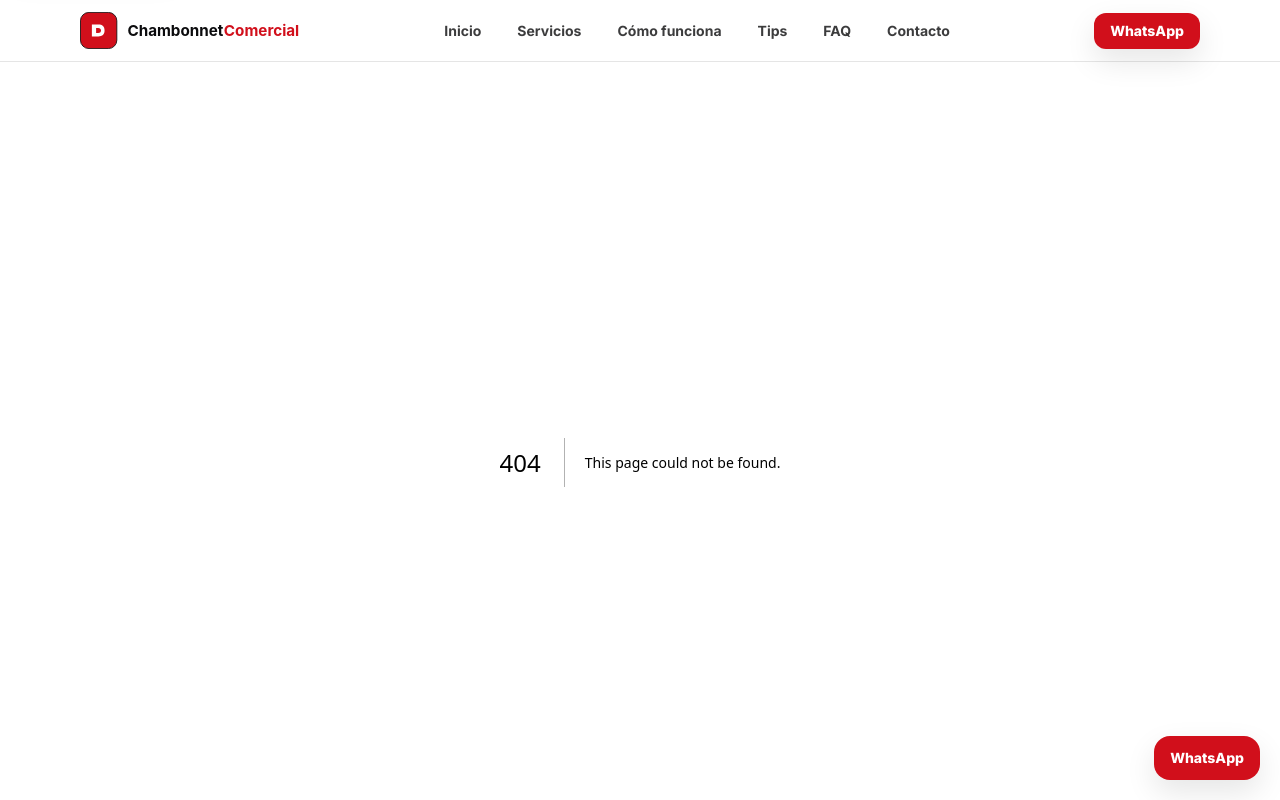
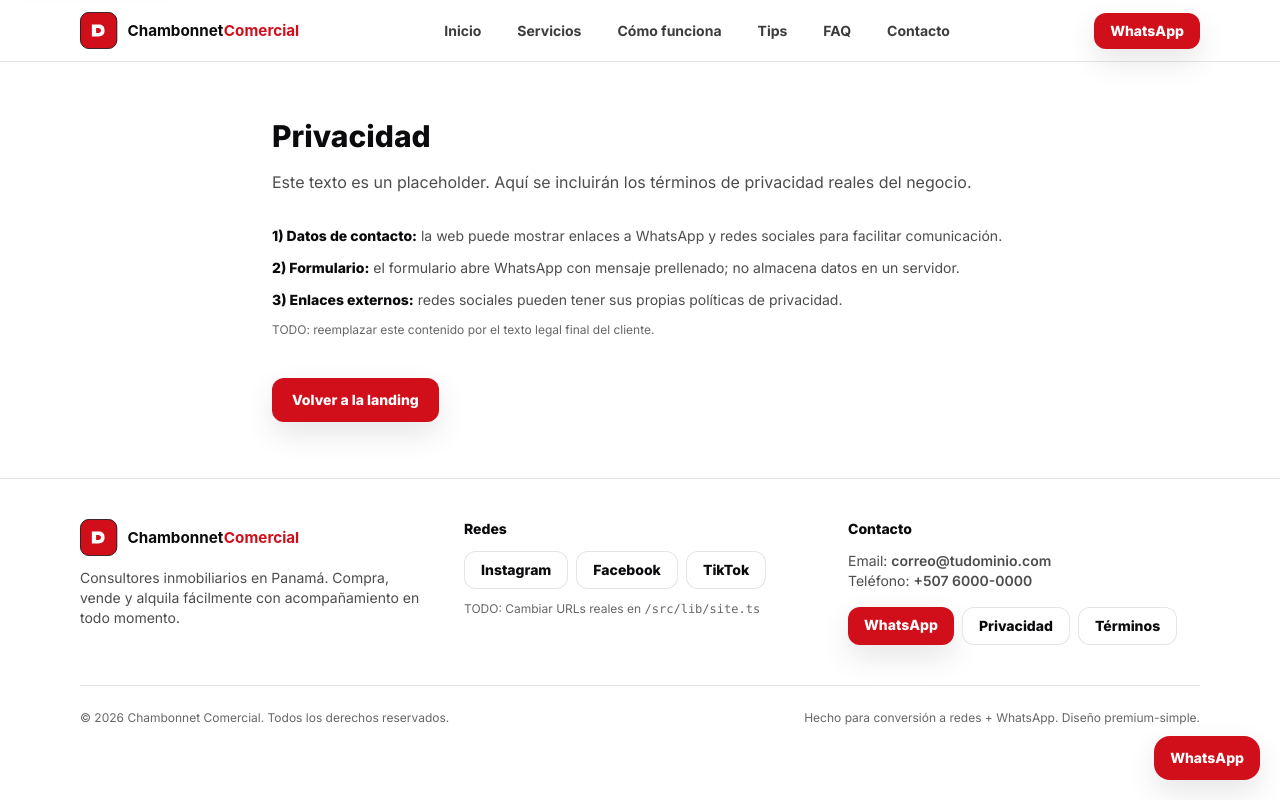
Before and after one commit to lulabtechnology/Chambonnet-Comercial, a Next.js app: page /privacidad in a window 1280 px wide. Before the commit this address had no page. Shown: the top 800 px of the page. Built offline with nearby package versions, Linux system fonts and the light colour scheme.

Commit message:
Create page.tsx

```diff
--- /dev/null
+++ b/src/app/privacidad/page.tsx
@@ -0,0 +1,44 @@
+import Link from "next/link";
+
+export const metadata = {
+  title: "Privacidad | Chambonnet Comercial",
+  description: "Política de privacidad (placeholder) de Chambonnet Comercial."
+};
+
+export default function PrivacidadPage() {
+  return (
+    <div className="mx-auto max-w-3xl px-4 py-14">
+      <h1 className="text-3xl font-extrabold text-brand-black">Privacidad</h1>
+      <p className="mt-4 text-black/70">
+        Este texto es un placeholder. Aquí se incluirán los términos de privacidad reales del negocio.
+      </p>
+
+      <div className="mt-8 space-y-3 text-sm text-black/70">
+        <p>
+          <span className="font-extrabold text-brand-black">1) Datos de contacto:</span> la web puede mostrar enlaces a
+          WhatsApp y redes sociales para facilitar comunicación.
+        </p>
+        <p>
+          <span className="font-extrabold text-brand-black">2) Formulario:</span> el formulario abre WhatsApp con mensaje
+          prellenado; no almacena datos en un servidor.
+        </p>
+        <p>
+          <span className="font-extrabold text-brand-black">3) Enlaces externos:</span> redes sociales pueden tener sus
+          propias políticas de privacidad.
+        </p>
+        <p className="text-xs text-black/60">
+          TODO: reemplazar este contenido por el texto legal final del cliente.
+        </p>
+      </div>
+
+      <div className="mt-10">
+        <Link
+          href="/"
+          className="inline-flex rounded-xl bg-brand-red px-5 py-3 text-sm font-extrabold text-white shadow-soft transition hover:brightness-110 focus:outline-none focus:ring-2 focus:ring-brand-red/40"
+        >
+          Volver a la landing
+        </Link>
+      </div>
+    </div>
+  );
+}
```
